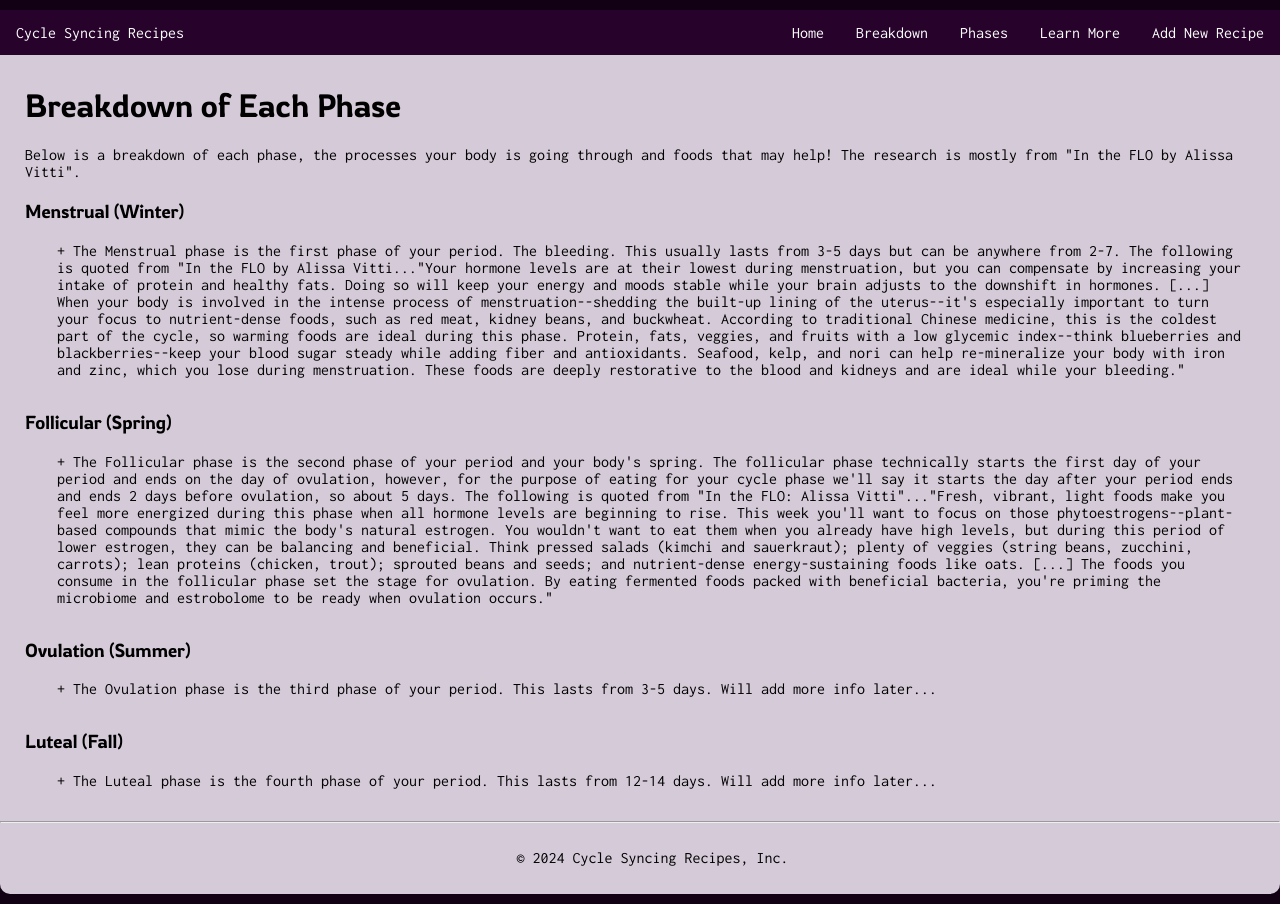
After one commit to zjackson3163/Cycle-Syncing-Recipes, a PHP site: page /breakdown.php in a window 1280 px wide. The commit adds this page. Run offline with PHP 8.4, Linux system fonts and the light colour scheme; data comes from the database, SQL or seed files in the repository.

Commit message:
updating css and research and breakdown page
forgot to commit in pieces, whoops

```diff
--- /dev/null
+++ b/breakdown.php
@@ -0,0 +1,24 @@
+<?php include 'view/header.php'; ?>
+<?php include 'view/navbar.php'; ?>
+
+    <body class = "inside">
+        <h1>Breakdown of Each Phase </h1>
+        <p class = "para">Below is a breakdown of each phase, the processes your body is going through and foods that may help! The research is mostly from "In the FLO by Alissa Vitti".</p>
+        <!--Will add actual resources and format better later !-->
+
+        <h3>Menstrual (Winter)</h3>
+        <p class= "info">+ The Menstrual phase is the first phase of your period. The bleeding. This usually lasts from 3-5 days but can be anywhere from 2-7. The following is quoted from "In the FLO by Alissa Vitti..."Your hormone levels are at their lowest during menstruation, but you can compensate by increasing your intake of protein and healthy fats. Doing so will keep your energy and moods stable while your brain adjusts to the downshift in hormones. [...] When your body is involved in the intense process of menstruation--shedding the built-up lining of the uterus--it's especially important to turn your focus to nutrient-dense foods, such as red meat, kidney beans, and buckwheat. According to traditional Chinese medicine, this is the coldest part of the cycle, so warming foods are ideal during this phase. Protein, fats, veggies, and fruits with a low glycemic index--think blueberries and blackberries--keep your blood sugar steady while adding fiber and antioxidants. Seafood, kelp, and nori can help re-mineralize your body with iron and zinc, which you lose during menstruation. These foods are deeply restorative to the blood and kidneys and are ideal while your bleeding."  </p>
+
+        <h3>Follicular (Spring)</h3>
+        <p class= "info">+ The Follicular phase is the second phase of your period and your body's spring. The follicular phase technically starts the first day of your period and ends on the day of ovulation, however, for the purpose of eating for your cycle phase we'll say it starts the day after your period ends and ends 2 days before ovulation, so about 5 days. The following is quoted from "In the FLO: Alissa Vitti"..."Fresh, vibrant, light foods make you feel more energized during this phase when all hormone levels are beginning to rise. This week you'll want to focus on those phytoestrogens--plant-based compounds that mimic the body's natural estrogen. You wouldn't want to eat them when you already have high levels, but during this period of lower estrogen, they can be balancing and beneficial. Think pressed salads (kimchi and sauerkraut); plenty of veggies (string beans, zucchini, carrots); lean proteins (chicken, trout); sprouted beans and seeds; and nutrient-dense energy-sustaining foods like oats.  [...] The foods you consume in the follicular phase set the stage for ovulation. By eating fermented foods packed with beneficial bacteria, you're priming the microbiome and estrobolome to be ready when ovulation occurs."</p>
+
+        <h3>Ovulation (Summer)</h3>
+        <p class= "info">+ The Ovulation phase is the third phase of your period. This lasts from 3-5 days. Will add more info later...</p>
+
+        <h3>Luteal (Fall)</h3>
+        <p class= "info">+ The Luteal phase is the fourth phase of your period. This lasts from 12-14 days. Will add more info later...</p>
+
+        <hr>
+    </body>
+
+<?php include 'view/footer.php'; ?>
--- a/index.php
+++ b/index.php
@@ -2,7 +2,7 @@
 <?php include 'view/navbar.php'; ?>
     <body class = "inside">
         <h1 id = "main_head">&#x1F31B&#x1FA78 Cycle Syncing Recipes &#x1FA78&#x1F31C</h1>
-        <p id = "slogan"> slogan for the website Lorem ipsum</p>
+        <p id = "slogan">~ Hormone harmony, one recipe at a time ~</p>
         <hr>
 
         <div class="container">
--- a/main.css
+++ b/main.css
@@ -57,6 +57,7 @@ nav{
 
 .research{
     list-style-type: circle;
+    margin-left: 3em;
 }
 
 ul {
@@ -125,7 +126,7 @@ ul {
   table {
     margin: -30px 50px 30px 50px;
     border-collapse: separate;
-    border-spacing: 0 2em;
+    border-spacing: 0 .5em;
 
     }
 
@@ -138,20 +139,21 @@ ul {
     margin-bottom: 0;
   }
 
-  #edge-left{
+  /*#edge-left{
     border-radius: 25px 0 0 25px;
   }
 
   #edge-right{
     border-radius: 0 25px 25px 0;
-  }
+  }*/
 
   .labels{
     border: 0px dashed black;
+    vertical-align: bottom;
   }
 
   td, th {
-    border: 1px dashed black;
+    border: 1px solid #27032c;
     padding: 1em .5em 1em .5em;
     vertical-align: top;
     text-align: left;
@@ -258,6 +260,10 @@ ul {
     display: block;
   }
 
+  .info{
+    margin: auto 2em 2em 2em;
+  }
+
    /* body {
       font-family: Arial, sans-serif;
       background-color: #f9f9f9;
--- a/model/get_phase.php
+++ b/model/get_phase.php
@@ -44,5 +44,32 @@ class PhaseDB {
         }
     }
 
+    public function getDesc($phase_id){
+        $db = Database::getDB();
+        $query = "SELECT * FROM phases
+                  WHERE phaseID = '$phase_id'";
+        try {
+            $statement = $db->query($query);
+            if ($statement === false) {
+                // Handle query execution error
+                throw new Exception("Query execution failed");
+            }
+            $row = $statement->fetch();
+            if ($row === false) {
+                // Handle no results found
+                throw new Exception("No phase found with ID $phase_id");
+            }
+            $phase = new Phase();
+            $phase->setID($row['phaseID']);
+            $phase->setName($row['phase_name']);
+            $phase->setDesc($row['description']);
+            return $phase;
+        } catch (Exception $e) {
+            // Handle exception
+            echo 'Error: ' . $e->getMessage();
+            return null;
+        }
+    }
+
 }
 ?>
--- a/model/phase.php
+++ b/model/phase.php
@@ -2,6 +2,7 @@
 class Phase {
     private $id;
     private $name;
+    private $desc;
 
     public function __construct() {
         $this->id = 0;
@@ -23,5 +24,12 @@ class Phase {
     public function setName($value) {
         $this->name = $value;
     }
+
+    public function getDesc() {
+        return $this->desc;
+    }
+
+    public function setDesc($value) {
+        $this->desc = $value;
+    }
 }
-?>
--- a/recipe_list.php
+++ b/recipe_list.php
@@ -8,6 +8,7 @@
         <section>
         <!-- display a table of recipes -->
         <h1 id = "phase_name">- <?php echo $phaseDB->getPhase($phase_id)->getName(); ?> -</h1>
+        <p id = "phase_desc"> <?php echo $phaseDB->getPhase($phase_id)->getDesc(); ?></p>
         <table>
             <tr id = "table_labels">
                 <th class="labels">Recipe Name</th>
--- a/view/navbar.php
+++ b/view/navbar.php
@@ -20,7 +20,7 @@
                 </div>
             </div>
         </li>
-        <li><a class = "navbar" href="research.php">About</a></li>
+        <li><a class = "navbar" href="breakdown.php">Breakdown</a></li>
         <li><a class = "navbar" href="/GitHub/Cycle-Syncing-Recipes/index.php">Home</a></li>
     </ul>
     </nav>
```
Also changed, not shown: research.php (+4 -15 lines).
